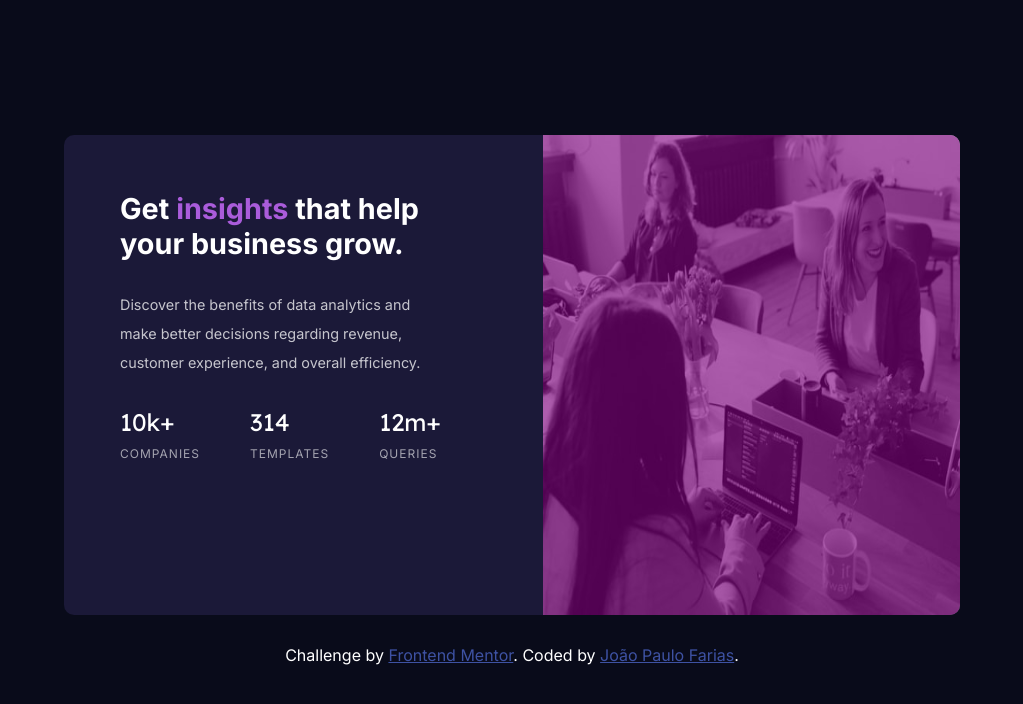
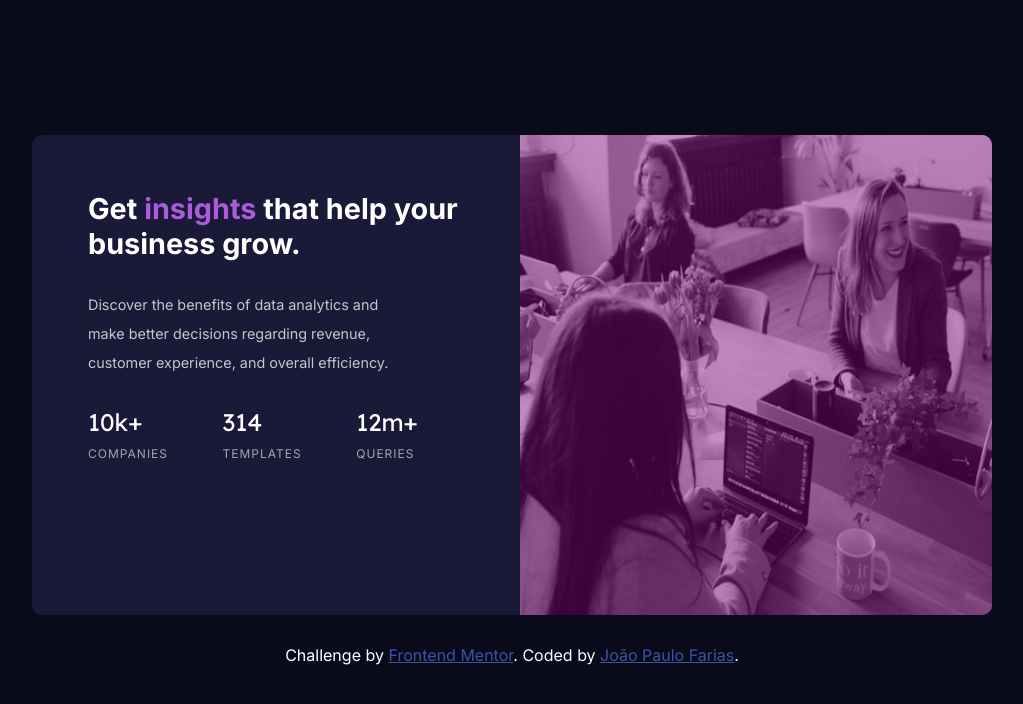
Before and after one commit to DevJpFarias/stats-preview-card-component, a plain HTML site: page index.html in a window 1280 px wide. Shown: the whole page, without its empty margins (128-1151 px from the left). Drawn offline with Linux system fonts and the light colour scheme.

Commit message:
update style

```diff
--- a/style.css
+++ b/style.css
@@ -22,7 +22,7 @@ body {
 
 .container {
   height: 60%;
-  width: 70%;
+  width: 75%;
 
   background-color: hsl(244, 38%, 16%);
   border-radius: 10px;
@@ -47,7 +47,7 @@ body {
 
 .purple-color {
   z-index: 1;
-  background-color: hsla(300, 100%, 25%, 0.623);
+  background-color: hsla(300, 100%, 25%, 0.452);
   height: 100%;
   width: 100%;
   position: absolute;
```
